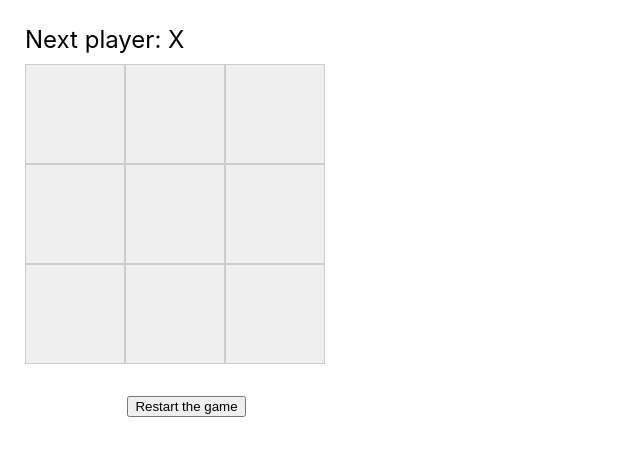
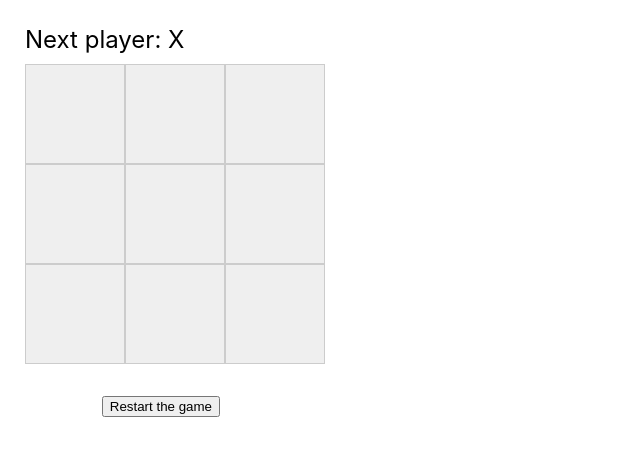
Before and after one commit to github-tom-col/training-app, a React (Create React App) app: page / in a window 1280 px wide. Shown: the top 456 px of the page, without its empty margins (0-640 px from the left). Built offline with nearby package versions, Linux system fonts and the light colour scheme.

Commit message:
final fix

```diff
--- a/src/style/styles.css
+++ b/src/style/styles.css
@@ -22,7 +22,7 @@
 
   .restart-button {
     margin-top: 3vh;
-    margin-left: 8vw;
+    margin-left: 6vw;
   }
 
   .square {
```
Also changed, not shown: 1 other file (tests, documents, lock files or other folders).
